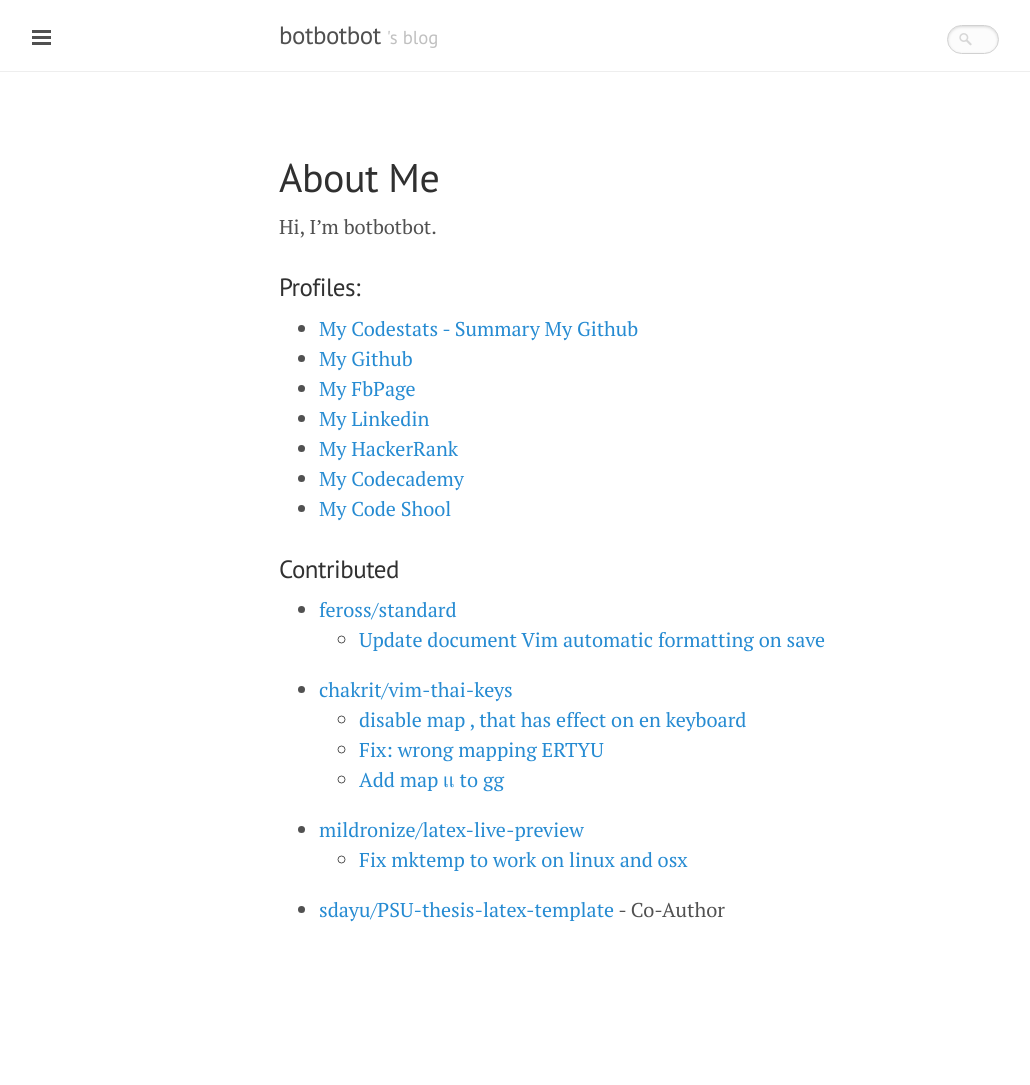
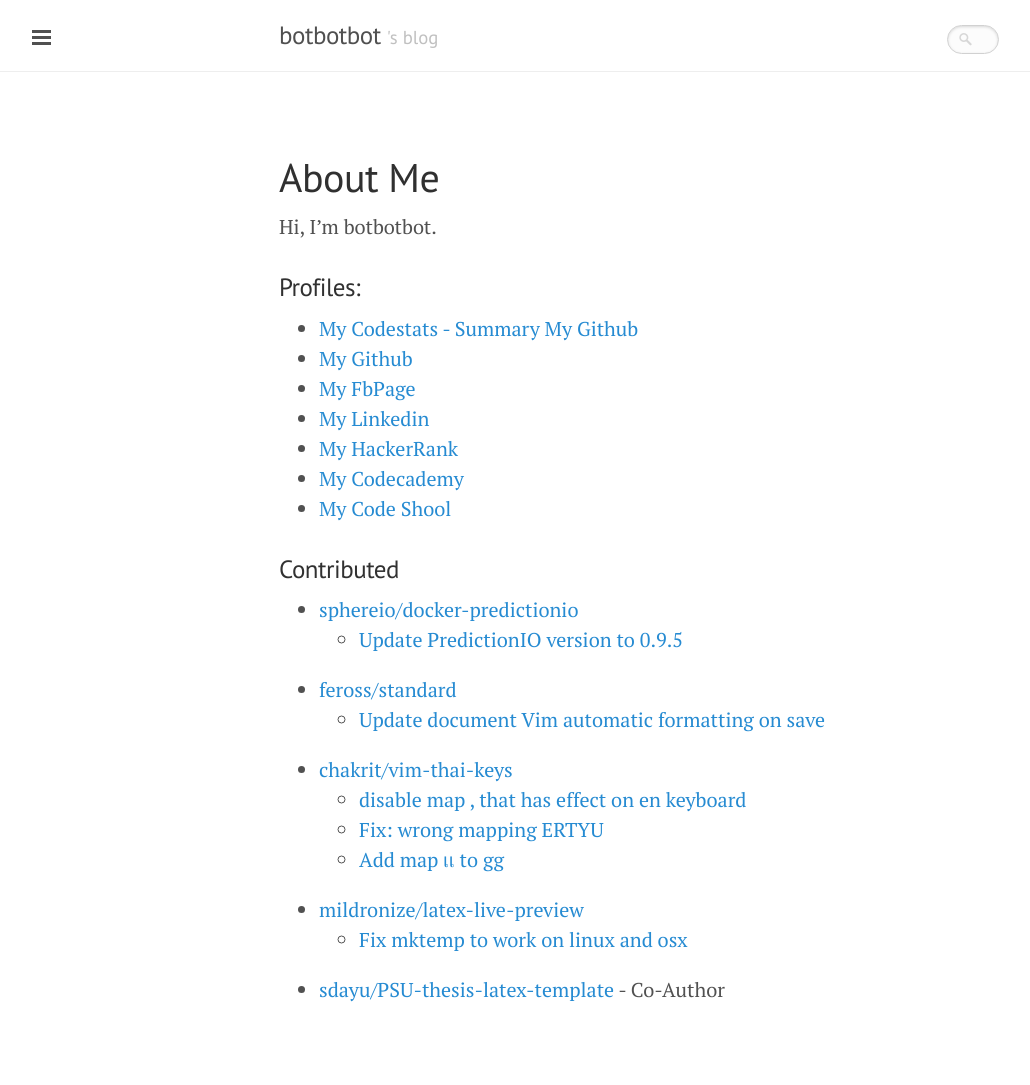
Before and after one commit to ibotdotout/ibotdotout.github.io, a Jekyll site: the page built from about.md, in a window 1280 px wide. Shown: the whole page, without its empty margins (1-1031 px from the left). Built offline with Jekyll 4.4.1, drawn with Linux system fonts in a browser that asks for light colours; nearby versions of some CDN libraries; Markdown is read by kramdown in place of the engine named in the settings; comment, search, counter and statistics services are not loaded; before the commit the page ends 1005 px from its top, so only the background shows below that.

Commit message:
Update my contributed

```diff
--- a/about.md
+++ b/about.md
@@ -15,6 +15,9 @@ Hi, I'm botbotbot.
 * [My Code Shool](https://www.codeschool.com/users/ibotdotout)
 
 ### Contributed
+* [sphereio/docker-predictionio](https://github.com/sphereio/docker-predictionio)
+	- [Update PredictionIO version to 0.9.5](https://github.com/sphereio/docker-predictionio/commit/18034baf9cc312801953f817e1801828cbf751af)
+
 * [feross/standard](https://github.com/feross/standard)
 	- [Update document Vim automatic formatting on save](https://github.com/feross/standard/commit/08c8d6fdaf0352b42a5c0ee57cef3b08bedf0acb)
 
```
